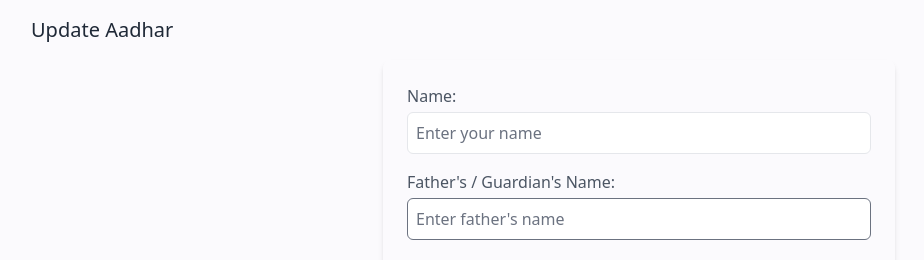
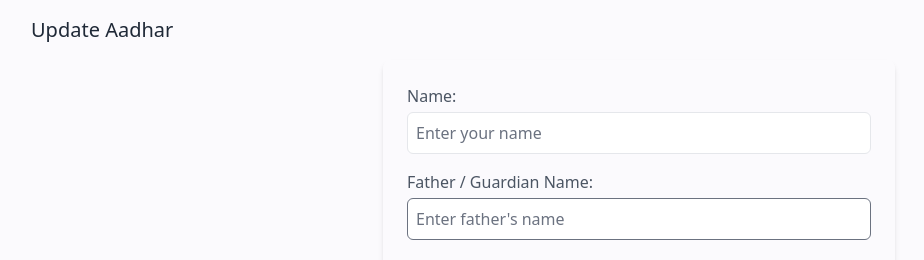
Before and after one commit to shivamvishwakarm/client_pannel, a Next.js app: page /member/addhar in a window 1280 px wide. Shown: the top 260 px of the page, without its empty margins (17-941 px from the left). Built offline with nearby package versions, Linux system fonts and the light colour scheme.

Commit message:
fixing error

```diff
--- a/pages/member/addhar.jsx
+++ b/pages/member/addhar.jsx
@@ -54,7 +54,7 @@
           />
         </div>
         <div className="mb-4">
-          <p className="text-gray-600">Father's / Guardian's Name:</p>
+          <p className="text-gray-600">Father / Guardian Name:</p>
           <input
             type="text"
             name="senderEmail"
--- a/pages/member/loan.jsx
+++ b/pages/member/loan.jsx
@@ -54,7 +54,7 @@
           />
         </div>
         <div className="mb-4">
-          <p className="text-gray-600">Father's / Guardian's Name:</p>
+          <p className="text-gray-600">Father / Guardian Name:</p>
           <input
             type="text"
             name="senderEmail"
```
